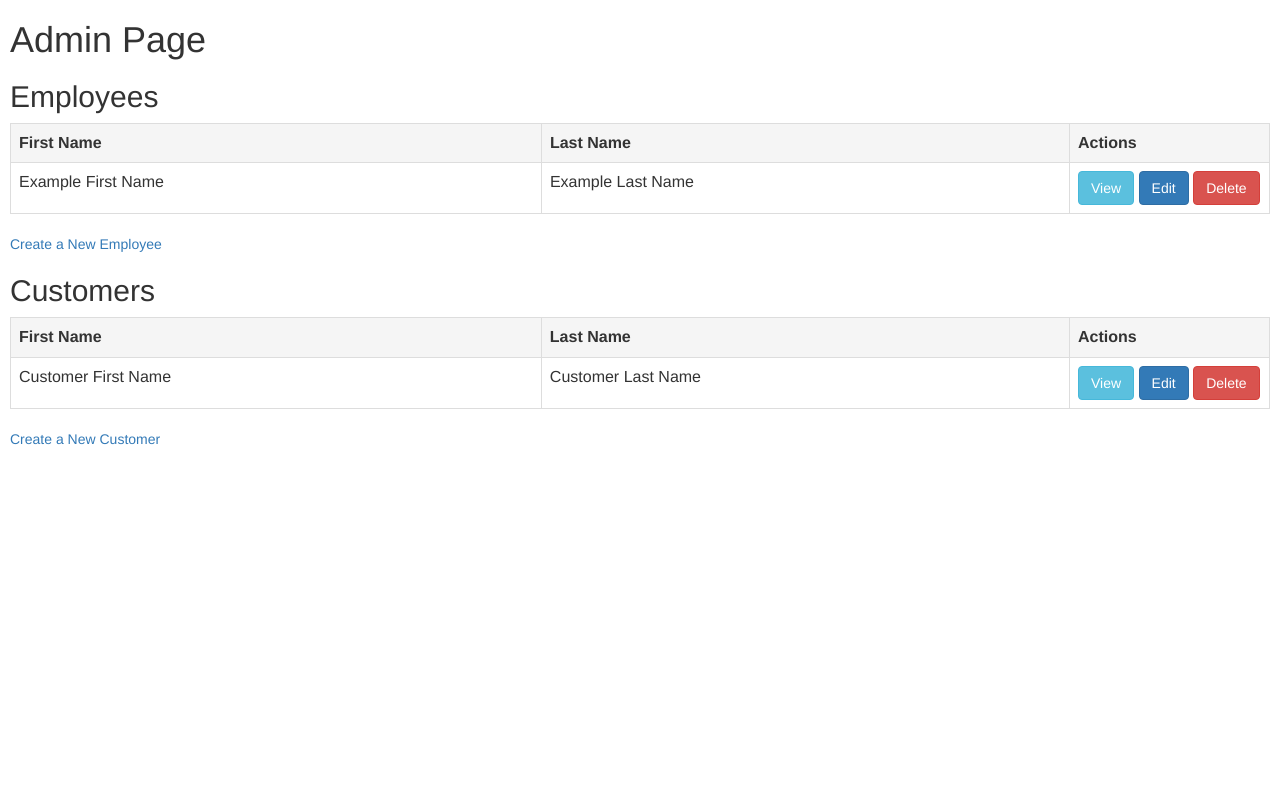
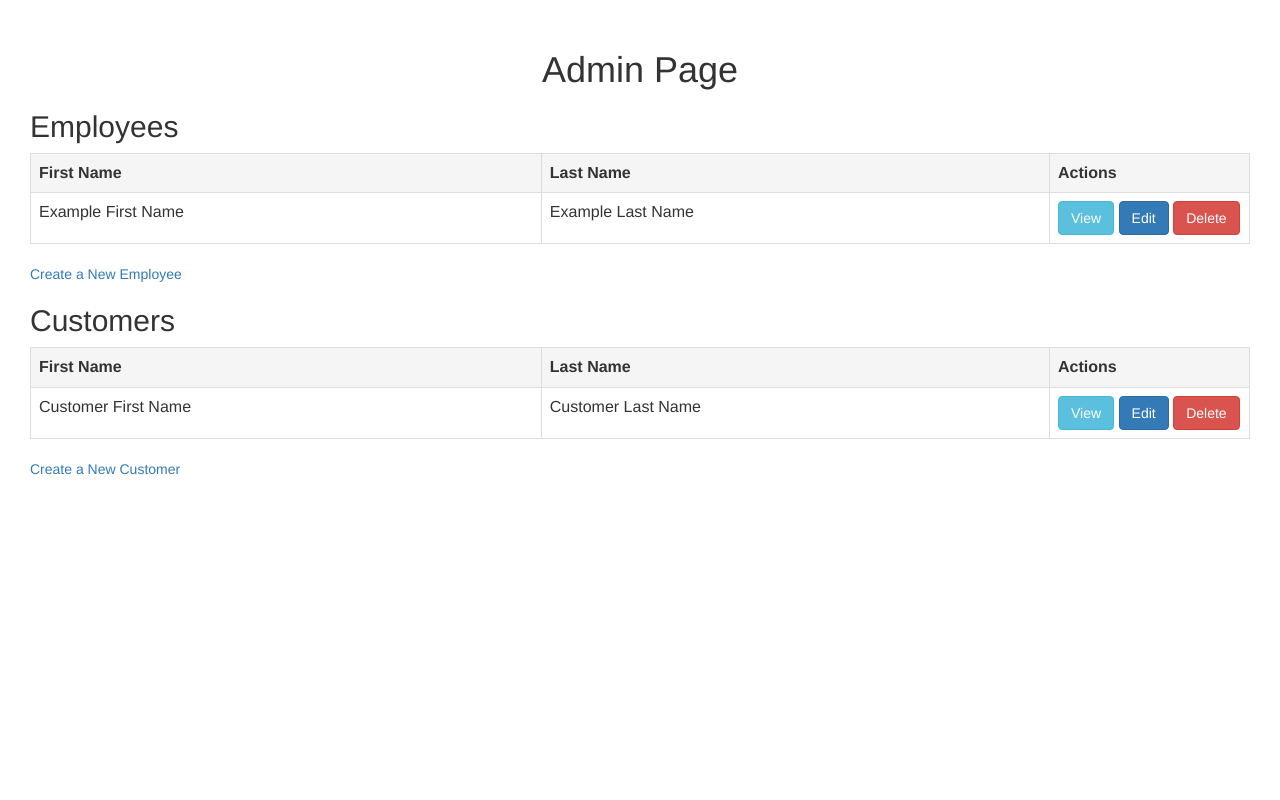
Before and after one commit to asolon11/PostOffice, a PHP site: page /AdminPage.php in a window 1280 px wide. Run offline with PHP 8.4, Linux system fonts and the light colour scheme.

Commit message:
added some stuff for the Admin Page

```diff
--- a/styles/style.css
+++ b/styles/style.css
@@ -147,3 +147,12 @@ footer p{
 	font-size:75%;
 	text-align:center;
 }
+
+/* Styles for the admin page */
+.adminpage {
+  padding: 20px;
+}
+
+#adminpageh1 {
+  text-align: center;
+}
```
